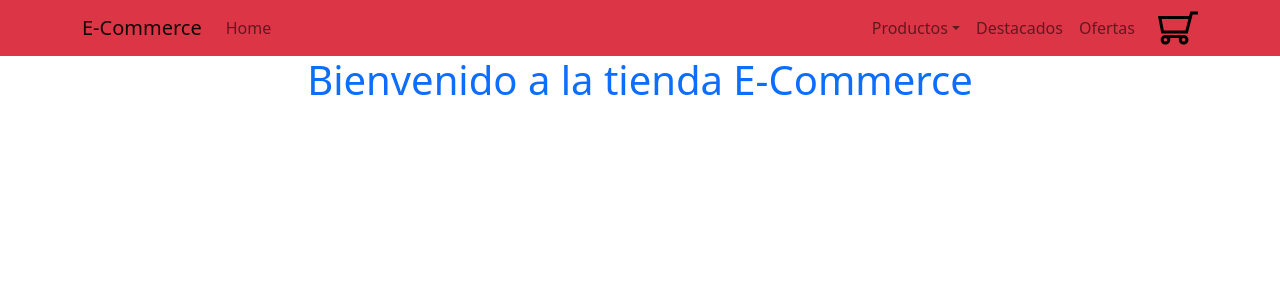
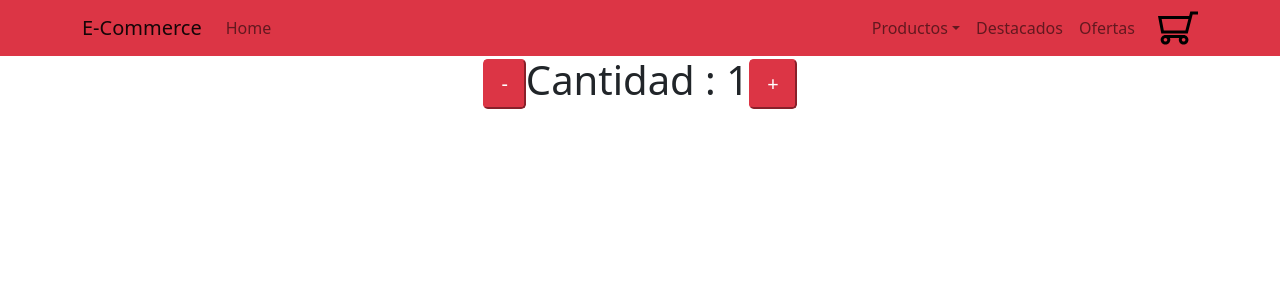
Before and after one commit to juanma21century/ecommerce_sola, a React (Create React App) app: page / in a window 1280 px wide. Shown: the top 300 px of the page. Built offline with nearby package versions, Linux system fonts and the light colour scheme.

Commit message:
agregado componente ItemCount

```diff
--- a/src/App.js
+++ b/src/App.js
@@ -7,8 +7,7 @@ function App() {
   return (
     <>
     <NavBar/>
-    <ItemListContainer mensaje = "Bienvenido a la tienda E-Commerce" />
-
+    <ItemListContainer/>
     </>
 
   )
--- a/src/components/CartWidget.js
+++ b/src/components/CartWidget.js
@@ -4,8 +4,6 @@ import cart from '../images/cart.svg'
 const CartWidget = () => {
     return (
         <a href="/cart"><img className= "cart-img" src= {cart} alt="" /></a>
-
-
     )
 }
 
--- /dev/null
+++ b/src/components/Item.js
@@ -0,0 +1,16 @@
+const Item = (productos) => {
+
+    return (
+        <div className="card" style="width: 18rem;">
+            <img src={productos.imagen} className="card-img-top" alt="..."/>
+            <div className="card-body">
+                <h5 className="card-title">{productos.nombre}</h5>
+                <p className="card-text">{productos.descripcion}</p>
+                <p className="card-text">{productos.precio}</p>
+                <a href="" className="btn btn-primary">Detalle producto</a>
+            </div>
+        </div>
+    )
+}
+
+export default Item
--- /dev/null
+++ b/src/components/ItemCount.js
@@ -0,0 +1,44 @@
+import { useState } from "react"
+
+const ItemCount = (props) => {
+
+    const stock = props.stock;
+    const initial = props.initial;
+
+    const[counter, setCounter] = useState(initial);
+
+    const incrementarCounter = () => {
+        if(stock === counter){
+            alert("No hay mas stock")
+        }
+        else{
+            setCounter (counter+1)
+        }
+    }
+
+    const decrementarCounter = () => {
+        if(counter === 0){
+            alert("No se pueden ingresar cantidades menores a 0")
+        }
+        else{
+            setCounter (counter-1)
+        }
+    }
+
+    return (
+
+        <div className="align-items-center d-flex justify-content-center">
+            <button className="btn-danger btn-lg" onClick={()=> decrementarCounter() }>
+                -
+            </button>
+            <h1 className="mb" >Cantidad : {counter} </h1>
+            <button className="btn-danger btn-lg" onClick={()=> incrementarCounter() }>
+                +
+            </button>
+
+
+        </div>
+    )
+}
+
+export default ItemCount
--- a/src/components/ItemListContainer.js
+++ b/src/components/ItemListContainer.js
@@ -1,12 +1,25 @@
 import React from 'react'
+import Item from './Item'
+import ItemCount from './ItemCount';
 
-const ItemListContainer = (greeting) => {
 
-    const saludo = (greeting.mensaje)
+
+const productos = [
+    {nombre: "Mother Board", precio: 15000, descripcion: "Mother board as2560", img: '../images/productos/motherboard.jpg' },
+    {nombre: "Mother Board2", precio: 15000, descripcion: "Mother board as2560", img: '../images/motherboard.jpg' },
+    {nombre: "Mother Board3", precio: 15000, descripcion: "Mother board as2560", img: "./images/motherboard.jpg"},
+    {nombre: "Mother Board4", precio: 15000, descripcion: "Mother board as2560", img: "./images/motherboard.jpg"},
+    {nombre: "Mother Board5", precio: 15000, descripcion: "Mother board as2560", img: "./images/motherboard.jpg"}
+    ];
+
+const ItemListContainer = () => {
 
     return (
         <div>
-            <h1 className = "text-center text-primary" > {saludo} </h1>
+            <ItemCount stock = {4} initial = {1} />
+            {/* {productos.map((producto, indice) => <Item key={indice} imagen = {producto.img} nombre = {producto.nombre} precio = {producto.precio} descripcion = {producto.descripcion}  />)} */}
+
+
         </div>
     )
 }
--- a/src/index.js
+++ b/src/index.js
@@ -4,7 +4,7 @@ import App from './App';
 
 ReactDOM.render(
   <React.StrictMode>
-    <App nombre = "juanito" />
+    <App/>
 
   </React.StrictMode>,
   document.getElementById('root')
```
Also changed, not shown: src/components/motherboard.jpg (added), src/images/productos/motherboard.jpg (added).
